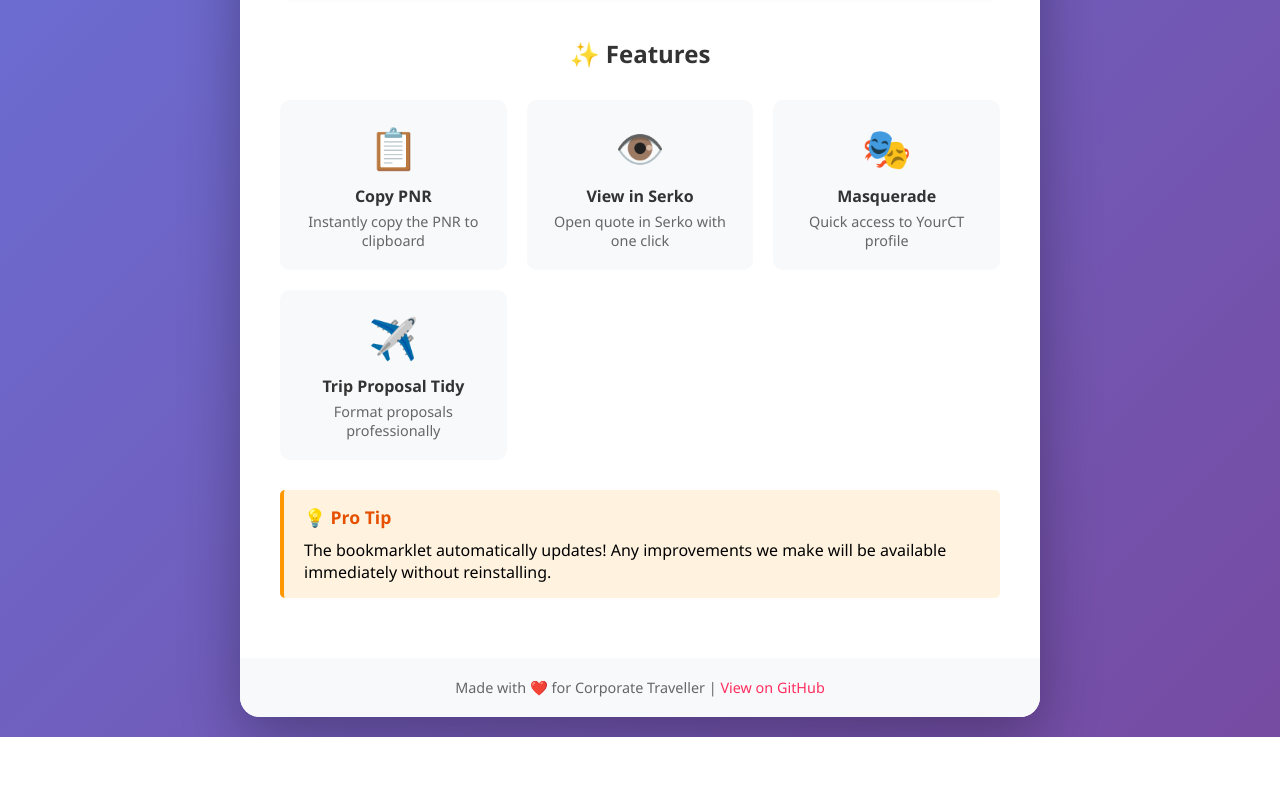
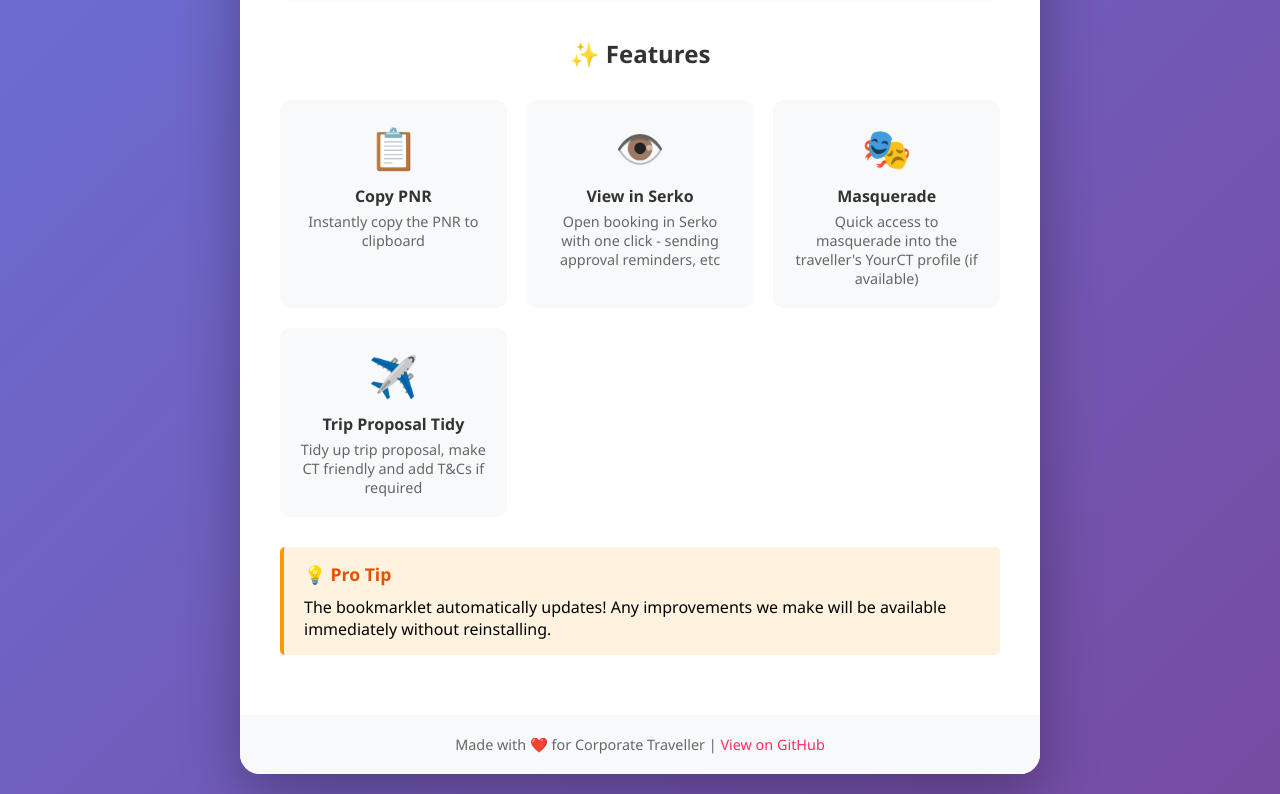
Before and after one commit to jordan-mcguire/CT-Sabre-Shortcuts, a plain HTML site: page index.html in a window 1280 px wide. Shown: the part 1124-1918 px from the top of the page. Before the commit the page ends 1861 px from the top, so only its background shows below. Drawn offline with Linux system fonts and the light colour scheme.

Commit message:
Update index.html

```diff
--- a/index.html
+++ b/index.html
@@ -3,7 +3,7 @@
 <head>
     <meta charset="UTF-8">
     <meta name="viewport" content="width=device-width, initial-scale=1.0">
-    <title>Sabre Shortcuts - Installation</title>
+    <title>CT Sabre Shortcuts - Installation</title>
     <style>
         * {
             margin: 0;
@@ -251,19 +251,19 @@
                 <div class="feature">
                     <div class="feature-icon">👁️</div>
                     <div class="feature-title">View in Serko</div>
-                    <div class="feature-desc">Open quote in Serko with one click</div>
+                    <div class="feature-desc">Open booking in Serko with one click - sending approval reminders, etc</div>
                 </div>
 
                 <div class="feature">
                     <div class="feature-icon">🎭</div>
                     <div class="feature-title">Masquerade</div>
-                    <div class="feature-desc">Quick access to YourCT profile</div>
+                    <div class="feature-desc">Quick access to masquerade into the traveller's YourCT profile (if available)</div>
                 </div>
 
                 <div class="feature">
                     <div class="feature-icon">✈️</div>
                     <div class="feature-title">Trip Proposal Tidy</div>
-                    <div class="feature-desc">Format proposals professionally</div>
+                    <div class="feature-desc">Tidy up trip proposal, make CT friendly and add T&Cs if required</div>
                 </div>
             </div>
 
@@ -278,4 +278,5 @@
         </div>
     </div>
 </body>
+
 </html>
```
